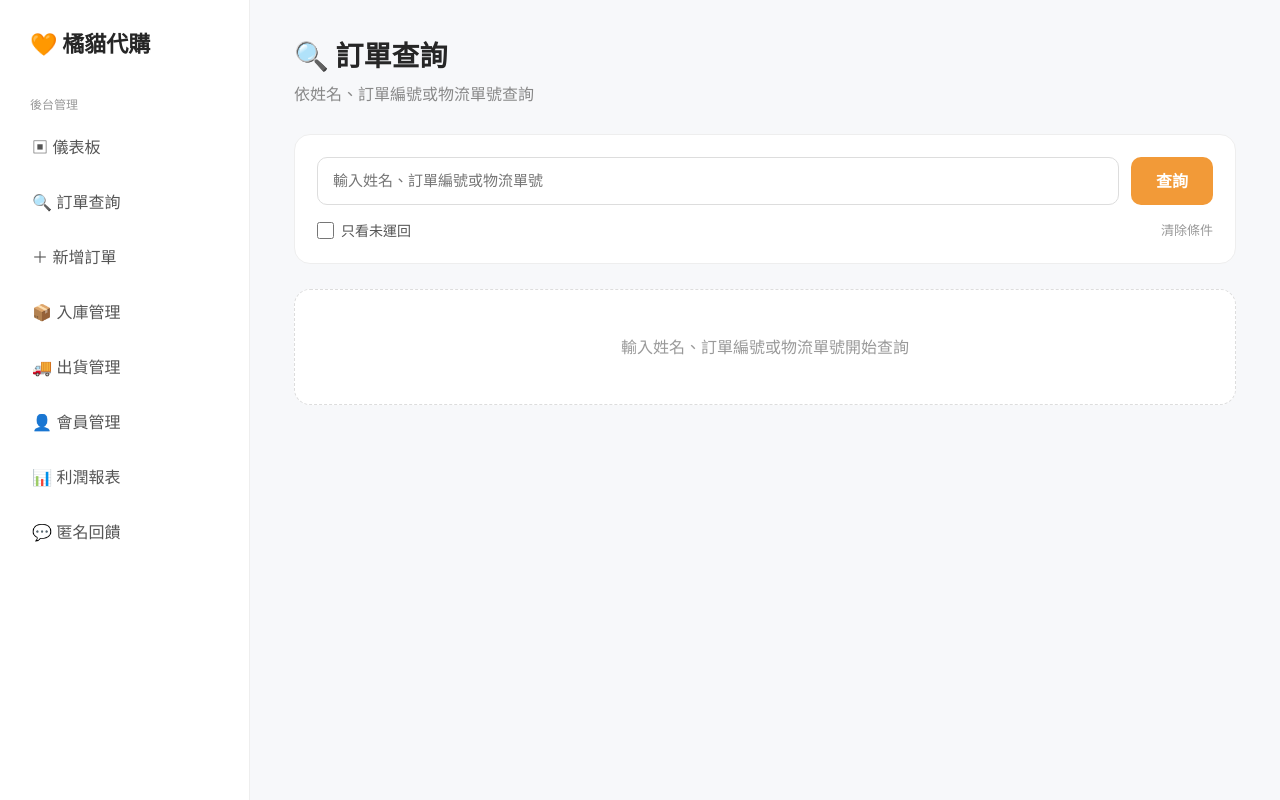
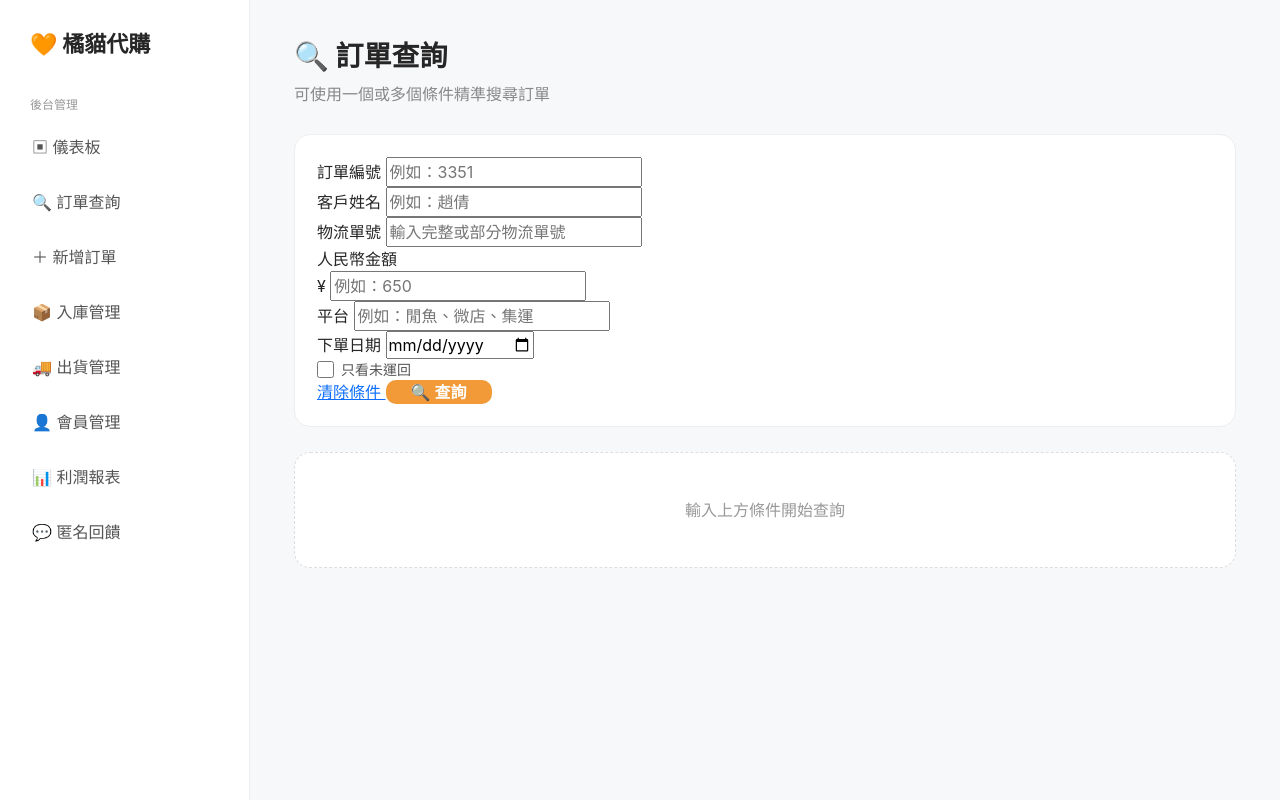
Before and after one commit to lin6165288/orange-admin, a FastAPI app: template templates/orders.html in a window 1280 px wide. Run offline with FastAPI, Linux system fonts and the light colour scheme; the template is opened without the code that fills it, so the values that code supplies are empty.

Commit message:
Update orders.html

```diff
--- a/templates/orders.html
+++ b/templates/orders.html
@@ -8,7 +8,6 @@
 
 {% block content %}
 
-
 <div class="page-header">
 
     <div>
@@ -18,7 +17,7 @@
         </h1>
 
         <p>
-            依姓名、訂單編號或物流單號查詢
+            可使用一個或多個條件精準搜尋訂單
         </p>
 
     </div>
@@ -27,7 +26,6 @@
 
 
 <div class="search-card">
-
 
     <form
         id="search-form"
@@ -41,36 +39,133 @@
         hx-indicator="#search-loading"
     >
 
+        <div class="search-grid">
 
-        <div class="search-row">
 
+            <div class="search-field">
+
+                <label>
+                    訂單編號
+                </label>
+
+                <input
+                    type="number"
+
+                    name="search_order_id"
+
+                    placeholder="例如：3351"
+
+                    autocomplete="off"
+                >
+
+            </div>
+
+
+            <div class="search-field">
+
+                <label>
+                    客戶姓名
+                </label>
 
                 <input
                     type="text"
 
-                name="q"
+                    name="search_customer_name"
 
-                class="search-input"
-
-                placeholder="輸入姓名、訂單編號或物流單號"
+                    placeholder="例如：趙倩"
 
                     autocomplete="off"
                 >
 
+            </div>
 
-            <button
-                type="submit"
 
-                class="search-button"
+            <div class="search-field">
+
+                <label>
+                    物流單號
+                </label>
+
+                <input
+                    type="text"
+
+                    name="search_tracking_number"
+
+                    placeholder="輸入完整或部分物流單號"
+
+                    autocomplete="off"
                 >
-                查詢
-            </button>
+
+            </div>
+
+
+            <div class="search-field">
+
+                <label>
+                    人民幣金額
+                </label>
+
+                <div class="search-prefix">
+
+                    <span>
+                        ¥
+                    </span>
+
+                    <input
+                        type="number"
+
+                        name="search_amount_rmb"
+
+                        placeholder="例如：650"
+
+                        min="0"
+
+                        step="0.01"
+                    >
+
+                </div>
+
+            </div>
+
+
+            <div class="search-field">
+
+                <label>
+                    平台
+                </label>
+
+                <input
+                    type="text"
+
+                    name="search_platform"
+
+                    placeholder="例如：閒魚、微店、集運"
+
+                    autocomplete="off"
+                >
+
+            </div>
+
+
+            <div class="search-field">
+
+                <label>
+                    下單日期
+                </label>
+
+                <input
+                    type="date"
+
+                    name="search_order_date"
+                >
+
+            </div>
 
 
         </div>
 
 
-        <div class="filter-row">
+        <div class="search-footer">
 
 
             <label class="filter-check">
@@ -88,13 +183,26 @@
             </label>
 
 
+            <div class="search-actions">
+
                 <a
                     href="/orders"
 
-                class="clear-filter"
+                    class="clear-filter-button"
                 >
                     清除條件
                 </a>
+
+
+                <button
+                    type="submit"
+
+                    class="search-button"
+                >
+                    🔍 查詢
+                </button>
+
+            </div>
 
 
         </div>
@@ -117,13 +225,11 @@
 
 <div id="order-results">
 
-
     <div class="empty-state">
 
-        輸入姓名、訂單編號或物流單號開始查詢
+        輸入上方條件開始查詢
 
     </div>
-
 
 </div>
 
```
Lines whose indentation alone changed are shown as unchanged.
